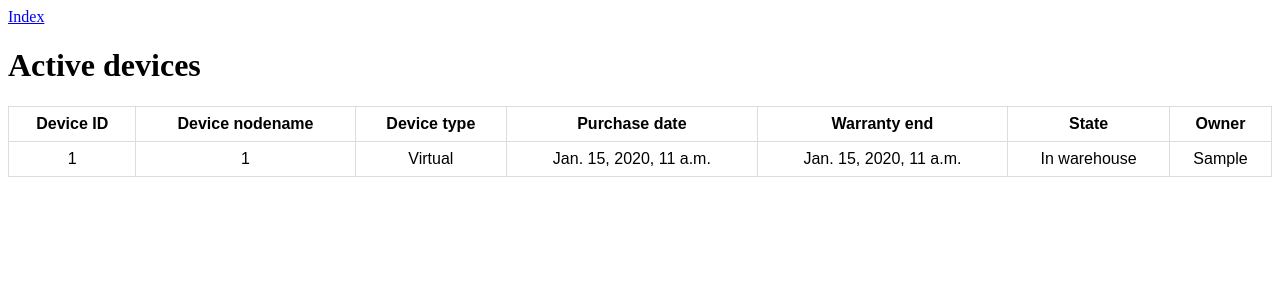
After one commit to huLasPet/issue_tracking_project, a Django app: page /all_devices in a window 1280 px wide. The commit adds this page. Shown: the top 300 px of the page. Run offline with Django 4.2, Linux system fonts and the light colour scheme; tables that the repository leaves empty hold one stand-in row (values such as "Sample post").

Commit message:
Added temp page for all_users and all_devices

```diff
--- a/ticket_project/ticket_app/models.py
+++ b/ticket_project/ticket_app/models.py
@@ -12,6 +12,7 @@ class Users(models.Model):
     username = models.CharField(max_length=200, unique=True)
     svd = models.CharField(max_length=200)
     title = models.CharField(max_length=200)
+    active = models.BooleanField(default=True)
 
     def __str__(self):
         return self.username
@@ -38,7 +39,7 @@ class Devices(models.Model):
     state = models.CharField(max_length=30, choices=STATE_CHOICES, default=STATE_WH)
     purchase_date = models.DateTimeField('date purchased')
     warranty = models.DateTimeField('warranty end')
-    node_id = models.CharField(max_length=50, unique=True, default='None')
+    node_id = models.CharField(max_length=50, unique=True)
 
     def __str__(self):
         return self.node_id
--- /dev/null
+++ b/ticket_project/ticket_app/templates/ticket_app/all_devices.html
@@ -0,0 +1,56 @@
+<!DOCTYPE html>
+<html lang="en">
+<style>
+.open_table {
+  font-family: arial, sans-serif;
+  border-collapse: collapse;
+  width: 100%;
+
+}
+
+.open_header, .active_devices {
+  border: 1px solid #dddddd;
+  text-align: left;
+  padding: 8px;
+  text-align: center;
+}
+
+</style>
+
+<head>
+    <meta charset="UTF-8">
+    <title>All active devices</title>
+</head>
+<body>
+<a href="/">Index</a>
+    <h1>Active devices</h1>
+    {% if devices %}
+    <table class="open_table">
+        <tr>
+            <th class="open_header">Device ID</th>
+            <th class="open_header">Device nodename</th>
+            <th class="open_header">Device type</th>
+            <th class="open_header">Purchase date</th>
+            <th class="open_header">Warranty end</th>
+            <th class="open_header">State</th>
+            <th class="open_header">Owner</th>
+        </tr>
+        {% for device in devices %}
+        {% if device.state != "Decomissioned" %}
+        <tr>
+            <td class="active_devices">{{ device.id }}</td>
+            <td class="active_devices">{{ device.node_id }}</td>
+            <td class="active_devices">{{ device.device_type }}</td>
+            <td class="active_devices">{{ device.purchase_date }}</td>
+            <td class="active_devices">{{ device.warranty }}</td>
+            <td class="active_devices">{{ device.state }}</td>
+            <td class="active_devices">{{ device.owner }}</td>
+        </tr>
+        {% endif %}
+        {% endfor %}
+    </table>
+    {% else %}
+    <p>No active devices.</p>
+    {% endif %}
+</body>
+</html>
--- a/ticket_project/ticket_app/templates/ticket_app/all.html
+++ b/ticket_project/ticket_app/templates/ticket_app/all_tickets.html
@@ -21,7 +21,8 @@
     <title>All open tickets</title>
 </head>
 <body>
-    <h1>Open tickets:</h1>
+<a href="/">Index</a>
+    <h1>Open tickets</h1>
     {% if tickets %}
         <table class="open_table">
             <tr>
--- a/ticket_project/ticket_app/templates/ticket_app/index.html
+++ b/ticket_project/ticket_app/templates/ticket_app/index.html
@@ -5,8 +5,8 @@
     <title>Start page</title>
 </head>
 <body>
-    <h3><a href="/all">All open tickets</a></h3>
-    <h3><a href="/all">Devices in use</a></h3>
-    <h3><a href="/all">All active users</a></h3>
+    <h3><a href="/all_tickets">All open tickets</a></h3>
+    <h3><a href="/all_devices">Devices in use</a></h3>
+    <h3><a href="/all_users">All active users</a></h3>
 </body>
 </html>
--- a/ticket_project/ticket_app/templates/ticket_app/ticket.html
+++ b/ticket_project/ticket_app/templates/ticket_app/ticket.html
@@ -5,7 +5,7 @@
     <title>Ticket</title>
 </head>
 <body>
-<a href="/all">Back to all open tickets</a>
+<a href="/all_tickets">Back to all open tickets</a>
 <form action="{% url 'ticket_app:ticket' tickets.id %}" method="post">
     {% csrf_token %}
     <fieldset>
--- a/ticket_project/ticket_app/urls.py
+++ b/ticket_project/ticket_app/urls.py
@@ -5,6 +5,8 @@ from . import views
 app_name = "ticket_app"
 urlpatterns = [
     path('', views.index, name='index'),
-    path('all', views.all_tickets, name='all_tickets'),
+    path('all_tickets', views.all_tickets, name='all_tickets'),
+    path('all_devices', views.all_devices, name='all_devices'),
+    path('all_users', views.all_users, name='all_users'),
     path('ticket/<ticket_id>', views.ticket, name='ticket')
 ]
--- a/ticket_project/ticket_app/views.py
+++ b/ticket_project/ticket_app/views.py
@@ -11,14 +11,33 @@ def index(request):
 
 def all_tickets(request):
     tickets = Tickets.objects.order_by('id')
-    template = loader.get_template('ticket_app/all.html')
+    template = loader.get_template('ticket_app/all_tickets.html')
     context = {
         'tickets': tickets,
     }
     return HttpResponse(template.render(context, request))
 
+def all_devices(request):
+    devices = Devices.objects.order_by('id')
+    template = loader.get_template('ticket_app/all_devices.html')
+    context = {
+        'devices': devices,
+    }
+    return HttpResponse(template.render(context, request))
+
+def all_users(request):
+    users = Users.objects.order_by('id')
+    template = loader.get_template('ticket_app/all_users.html')
+    context = {
+        'users': users,
+    }
+    return HttpResponse(template.render(context, request))
+
+
 
 def ticket(request, ticket_id):
+    #Try to add action history, one big string with something static to separate actions and use regex to list them
+    #separately later
     """Open ticket where ticket_id is the Ticket.id from the DB
     Get data back to update the DB, refresh the page."""
     ticket_id = int(ticket_id)
```
Also changed, not shown: ticket_project/ticket_app/templates/ticket_app/all_users.html (added, +55 -0 lines), ticket_project/ticket_app/migrations/0016_users_active_alter_devices_node_id.py (added), 1 other file.
